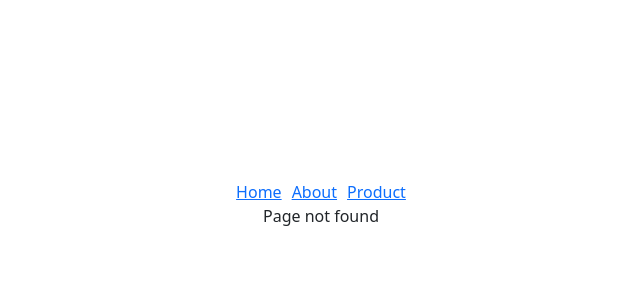
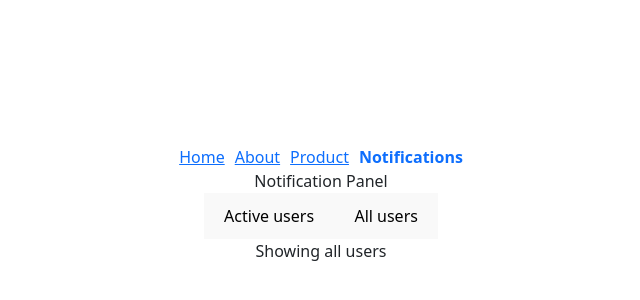
Before and after one commit to jscode99/react-router-workbook, a React (Vite) app: page /notifications in a window 1280 px wide. Before the commit this address had no page. Shown: the part 196-496 px from the top of the page, without its empty margins (319-959 px from the left). Built offline with nearby package versions, Linux system fonts and the light colour scheme.

Commit message:
Search params

```diff
--- a/src/App.tsx
+++ b/src/App.tsx
@@ -10,6 +10,7 @@ import NewProducts from "./components/NewProducts";
 import ProductHome from "./components/ProductHome";
 import Users from "./components/Users";
 import UserDetails from "./components/UserDetails";
+import Notification from "./components/Notification";
 
 function App() {
   return (
@@ -19,13 +20,14 @@ function App() {
         <Route path="/" element={<Home />} />
         <Route path="about" element={<About />} />
         <Route path="order-summary" element={<OrderSummary />} />
-        <Route path="/products" element={<Product />}>
+        <Route path="products" element={<Product />}>
           <Route index element={<ProductHome />} />
           <Route path="featured" element={<FeaturedProducts />} />
           <Route path="new" element={<NewProducts />} />
         </Route>
         <Route path="users" element={<Users />} />
         <Route path="users/:userId" element={<UserDetails />} />
+        <Route path="notifications" element={<Notification />} />
         <Route path="*" element={<NoMatch />} />
       </Routes>
     </>
--- a/src/components/Navbar.tsx
+++ b/src/components/Navbar.tsx
@@ -18,11 +18,14 @@ export default function Navbar() {
         <NavLink to={`/`} style={navLinkStyles}>
           Home
         </NavLink>
-        <NavLink to={`/about`} style={navLinkStyles}>
+        <NavLink to={`about`} style={navLinkStyles}>
           About
         </NavLink>
-        <NavLink to={`/products`} style={navLinkStyles}>
+        <NavLink to={`products`} style={navLinkStyles}>
           Product
+        </NavLink>
+        <NavLink to={`notifications`} style={navLinkStyles}>
+          Notifications
         </NavLink>
       </nav>
     </div>
--- /dev/null
+++ b/src/components/Notification.tsx
@@ -0,0 +1,17 @@
+import { useSearchParams } from "react-router-dom";
+
+export default function Notification() {
+  const [searchParams, setSearchParams] = useSearchParams();
+  const showActiveUser = searchParams.get("filter") === "active";
+  return (
+    <>
+      <div>Notification Panel</div>
+      <button onClick={() => setSearchParams({ filter: "active" })}>
+        Active users
+      </button>
+      <button onClick={() => setSearchParams({})}>All users</button>
+      <br />
+      {showActiveUser ? "Showing active users" : "Showing all users"}
+    </>
+  );
+}
```
